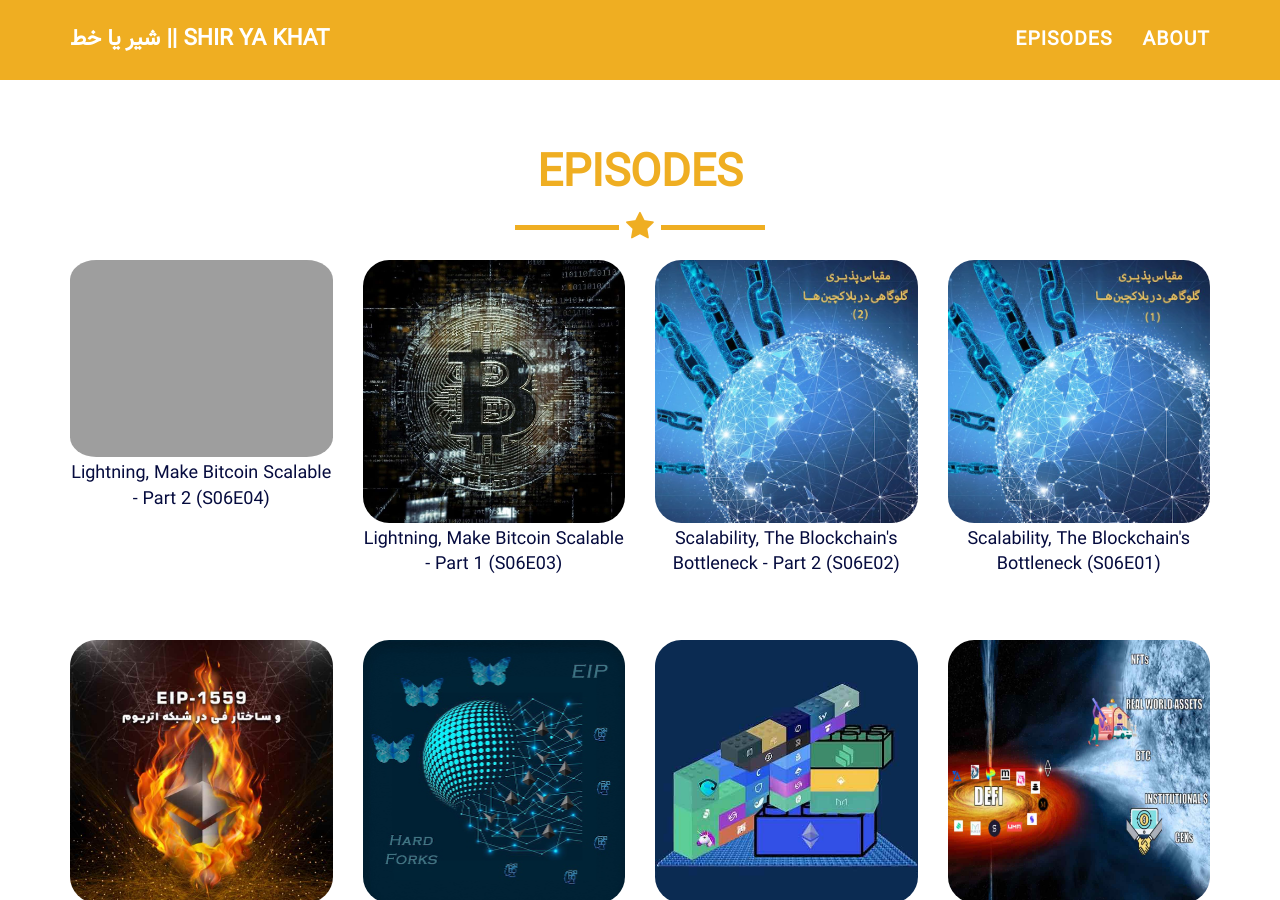
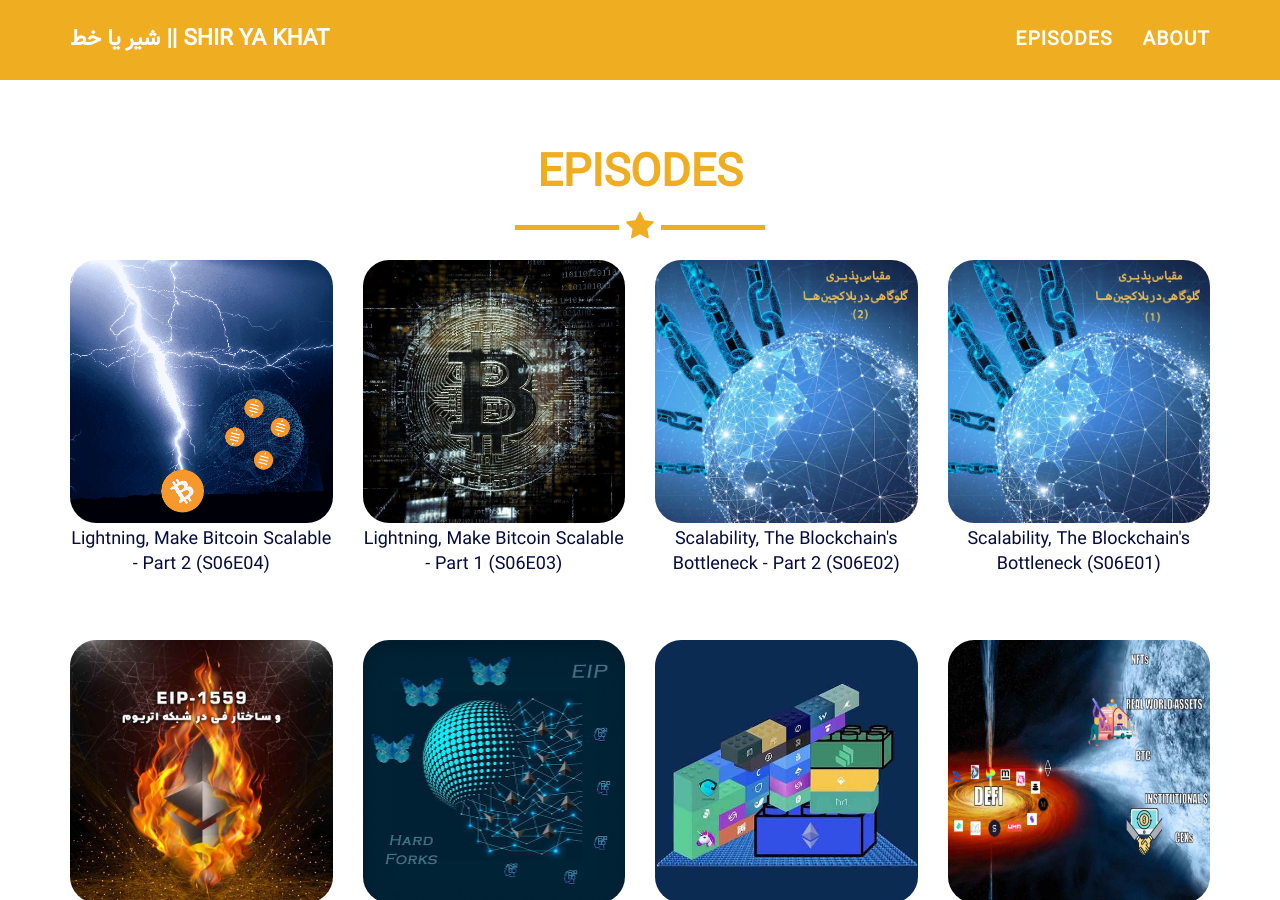
Before and after one commit to shiryakhat/website, a Jekyll site: the page built from index.html, in a window 1280 px wide and 900 px high, scrolled down 864 px. Built offline with Jekyll 4.4.1, drawn with Linux system fonts in a browser that asks for light colours.

Commit message:
fix img path issue

```diff
--- a/_includes/episodes_archive.html
+++ b/_includes/episodes_archive.html
@@ -18,7 +18,7 @@
                                 </div>
                             </div>
                             <figure class="figcaption"></figure>
-                                <img src="{{site.url}}/img/episodes/{{ post.episode }}.jpeg" class="img-responsive" alt="{{ post.alt }}">
+                                <img src="{{site.url}}/{{ post.img }}" class="img-responsive" alt="{{ post.alt }}">
                                 <figcaption>{{ post.title }} </figcaption>
                             </figure>
                         </a>
--- a/_includes/modals.html
+++ b/_includes/modals.html
@@ -16,7 +16,7 @@
                             <h2><a href="{{site.url}}{{post.url}}" target="_blank"> {{ post.title }} </a> </h2>
 
                             <hr class="star-primary">
-                            <img src="{{site.url}}/img/episodes/{{ post.episode }}.jpeg" class="img-responsive img-centered" alt="{{ post.alt }}">
+                            <img src="{{site.url}}/img/episodes/{{ post.img }}" class="img-responsive img-centered" alt="{{ post.alt }}">
                             {% if post.content %}
                                 <p>{{ post.content }}</p>
 
--- a/_includes/portfolio_grid.html
+++ b/_includes/portfolio_grid.html
@@ -21,7 +21,7 @@
                                 </div>
                             </div>
                             <figure class="figcaption">
-                            <img src="{{site.url}}/img/episodes/{{ post.episode }}.jpeg " class="img-responsive"  alt="{{ post.alt }}">
+                            <img src="{{site.url}}/{{ post.img }}" class="img-responsive"  alt="{{ post.alt }}">
                             <figcaption>{{ post.title }} </figcaption>
                             </figure>
                         </a>
--- a/_posts/2021-11-07-scalability-blockchain-bottleneck-2.markdown
+++ b/_posts/2021-11-07-scalability-blockchain-bottleneck-2.markdown
@@ -4,7 +4,7 @@
 title: Scalability, The Blockchain's Bottleneck - Part 2 (S06E02)
 episode: S06E02
 date: 2021-11-07
-img: img/episodes/S06E02.png
+img: img/episodes/S06E02.jpeg
 alt: Scalability, The Blockchain's Bottleneck - Part 2 (S06E02)
 permalink: /:year/:month/:title:output_ext
 description: "در این قسمت راهکارهای مقیاس‌پذیری در بلاکچین‌ها از طریق تغییر مدل اجماع و راهکارهای لایه دومی را بررسی کردیم و به طور مختصر مزایا و معایب آن‌ها را شرح دادیم."
```
